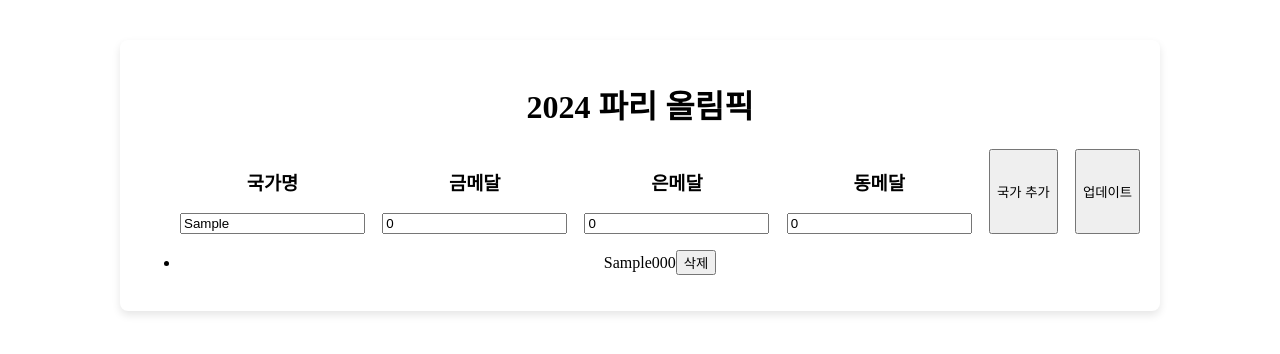
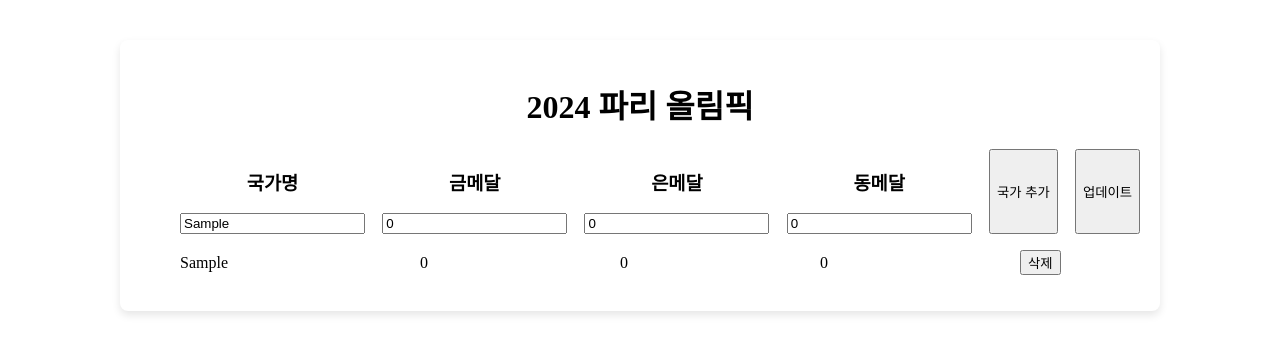
Before and after one commit to duddlfkd02/olympic_react, a React (Vite) app: page / in a window 1280 px wide. Both pictures are taken after typing "Sample" into the empty fields and a click on the button "국가 추가". Shown: the top 354 px of the page. Built offline with nearby package versions, Linux system fonts and the light colour scheme.

Commit message:
fix: 나라 추가 css 뼈대 수정

```diff
--- a/src/App.css
+++ b/src/App.css
@@ -14,3 +14,10 @@
   gap: 10px;
   list-style: none;
 }
+
+.medal-result {
+  display: flex;
+  gap: 20%;
+  align-items: center;
+  list-style: none;
+}
--- a/src/App.jsx
+++ b/src/App.jsx
@@ -17,7 +17,6 @@ const App = () => {
       silver: silver,
       bronze: bronze,
     };
-    console.log(newCountry);
     setCountries([...countries, newCountry]);
   };
 
@@ -42,8 +41,27 @@ const App = () => {
     const deleteCountry = countries.filter((country, index) => {
       return e !== index;
     });
-    console.log(deleteCountry);
     setCountries([...deleteCountry]);
+  };
+
+  //나라 업데이트 함수
+  const updateCountryHandler = (e) => {
+    e.preventDefault();
+    //나라 이름이 동일하면
+    //updatedCountry로 state 바꾸기
+    const updatedCountry = countries.find((item) => item.country === country);
+    if (updatedCountry) {
+      countries.map((newCountry) => {
+        return newCountry.gold, newCountry.silver, newCountry.bronze;
+      });
+    }
+    console.log(updatedCountry);
+    // find로 나라 이름을 찾은 후 그 값을 새로운 금,은,동으로 바꿔주려고 했음
+    // 동일한 나라이름으로 하고 메달 수를 바꿔도 메달 수는 변함 없음
+    // 나라이름을 바꾸면 undefined가 뜸
+    // 메달 수를 바꿔서 업데이트하는 방법
+    // setCountries([...countries, updatedCountry]);
+    // setCountries([...updatedCountry]);
   };
 
   return (
@@ -72,22 +90,20 @@ const App = () => {
             <input type="number" value={bronze} onChange={bronzeMedalCounter} />
           </li>
           <button onClick={addCountryHandler}>국가 추가</button>
-          <button>업데이트</button>
+          <button onClick={updateCountryHandler}>업데이트</button>
         </ul>
       </form>
 
       <>
-        <ul>
-          {countries.map((country, index) => (
-            <li key={index}>
-              {country.country}
-              {country.gold}
-              {country.silver}
-              {country.bronze}
-              <button onClick={() => deleteCountryhandler(index)}>삭제</button>
-            </li>
-          ))}
-        </ul>
+        {countries.map((country, index) => (
+          <ul key={index} className="medal-result">
+            <li className="medal-result-list">{country.country}</li>
+            <li className="medal-result-list">{country.gold}</li>
+            <li className="medal-result-list">{country.silver}</li>
+            <li className="medal-result-list">{country.bronze}</li>
+            <button onClick={() => deleteCountryhandler(index)}>삭제</button>
+          </ul>
+        ))}
       </>
     </div>
   );
```
